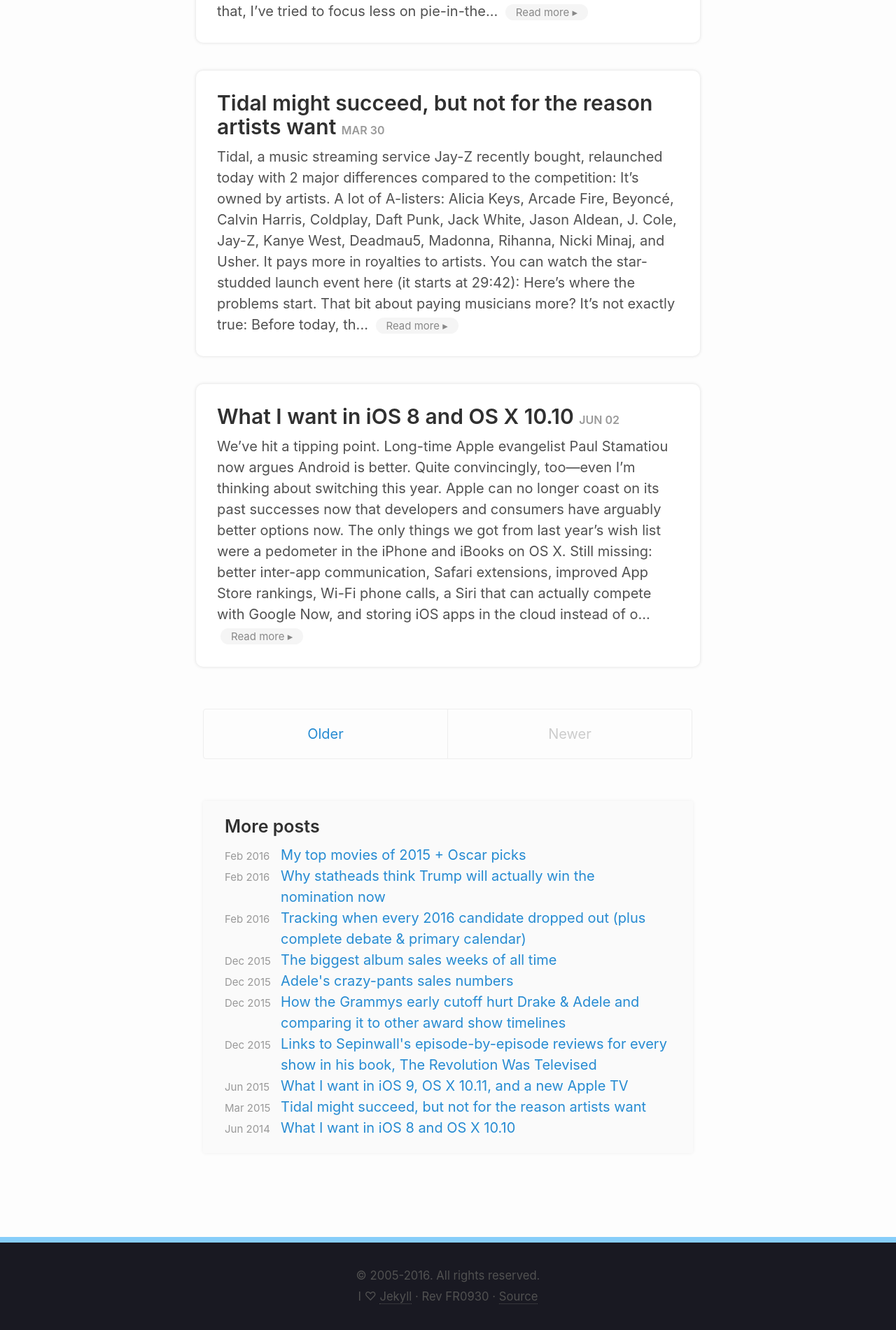
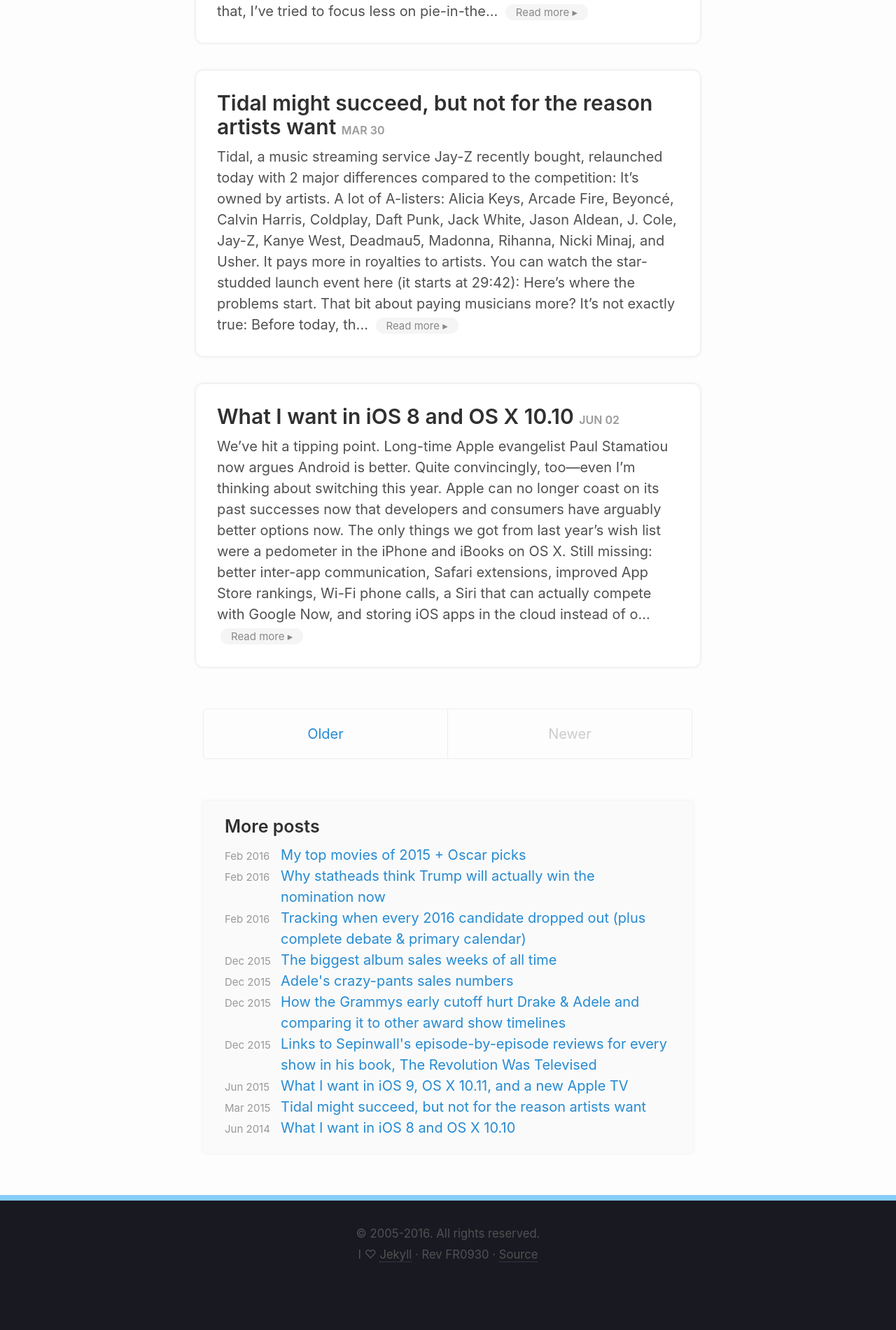
Before and after one commit to rkudeshi/rkudeshi.github.io, a Jekyll site: the page built from index.html, in a window 1280 px wide. Shown: the part 3780-5681 px from the top of the page at 70% size. Built offline with Jekyll 4.4.1, drawn with Linux system fonts in a browser that asks for light colours; the list of posts is cut into pages by our own code; after the commit the page ends 5621 px from its top, so only the background shows below that.

Commit message:
Change margin above footer

```diff
--- a/_sass/_RAVI.scss
+++ b/_sass/_RAVI.scss
@@ -77,7 +77,7 @@
 }
 
 .footer {
-    margin: 6rem -9999rem 0rem;
+    margin: 3rem -9999rem 0rem;
     padding: 1.5rem 9999rem;
     background: rgba(0, 0, 10, 0.9);
     /* border-top: 10px solid #353A4A; */
```
